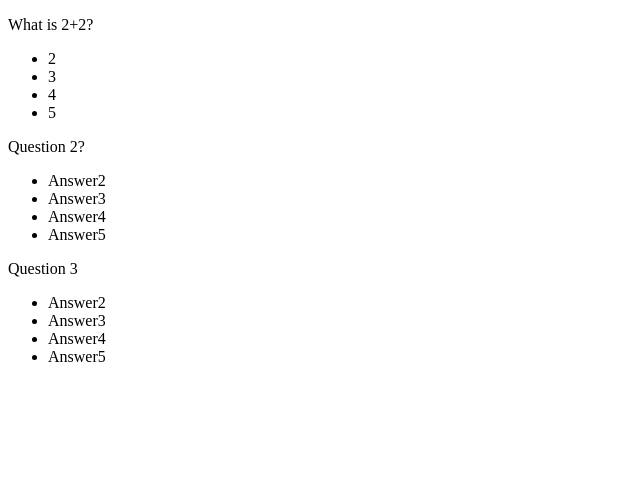
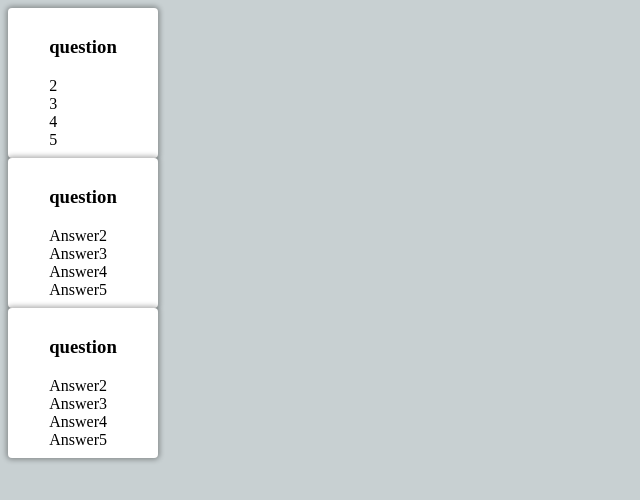
Before and after one commit to razvan-turiatca/react, a React (Create React App) app in the folder flashcard-app/: page / in a window 1280 px wide. Shown: the top 500 px of the page, without its empty margins (0-640 px from the left). Built offline with nearby package versions, Linux system fonts and the light colour scheme.

Commit message:
add basic design to test the functionality

```diff
--- a/flashcard-app/src/App.js
+++ b/flashcard-app/src/App.js
@@ -1,5 +1,6 @@
 import React, { useState } from 'react'
 import { FlashcardList } from './FlashcardList'
+import './app.css'
 function App() {
   const [flashcards, setFlashcards] = useState(SAMPLE_FLASHCARDS)
   return <FlashcardList flashcards={flashcards} />
--- a/flashcard-app/src/Flashcard.js
+++ b/flashcard-app/src/Flashcard.js
@@ -1,14 +1,26 @@
-import React from 'react'
+import React, { useState } from 'react'
 
 export const Flashcard = ({ id, question, answer, options }) => {
+  const [flip, setFlip] = useState(false)
   return (
-    <div key={id}>
-      <p>{question}</p>
-      <ul>
-        {options.map((answer, i) => {
-          return <li key={i}>{answer}</li>
-        })}
-      </ul>
+    <div
+      className={`card ${flip ? 'flip' : ''}`}
+      onClick={() => setFlip(!flip)}
+    >
+      <div className="front">
+        <h3>question</h3>
+        <div className="flashcard-option">
+          {options.map((option, i) => {
+            return (
+              <div className="flashcard-option" key={i}>
+                {option}
+              </div>
+            )
+          })}
+        </div>
+      </div>
+
+      <div className="back">{answer}</div>
     </div>
   )
 }
--- /dev/null
+++ b/flashcard-app/src/app.css
@@ -0,0 +1,33 @@
+body {
+  background-color: #c8d0d2;
+}
+
+.card {
+  display: flex;
+  justify-content: center;
+  align-items: center;
+  position: relative;
+  border-radius: 0.25rem;
+  box-shadow: 0 0 5px 2px rgba(0, 0, 0, 0.3);
+  background-color: #fff;
+  transform-style: preserve-3d;
+  height: 150px;
+  width: 150px;
+  transition: ease-out 450ms;
+  transform: perspective(1000px) rotateY(var(--rotate-y, 0));
+}
+
+.card.flip {
+  --rotate-y: 180deg;
+}
+
+.card .front,
+.card .back {
+  position: absolute;
+  padding: 1rem;
+  backface-visibility: hidden;
+}
+
+.card .back {
+  transform: rotateY(180deg);
+}
```
